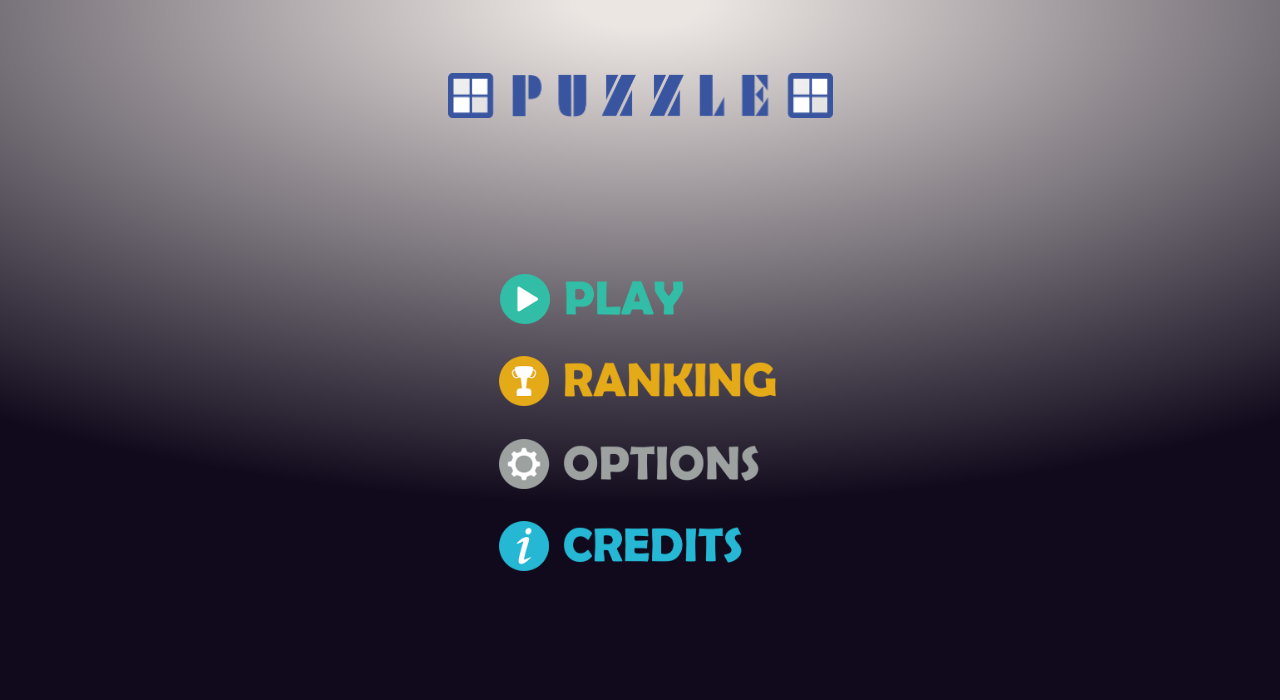
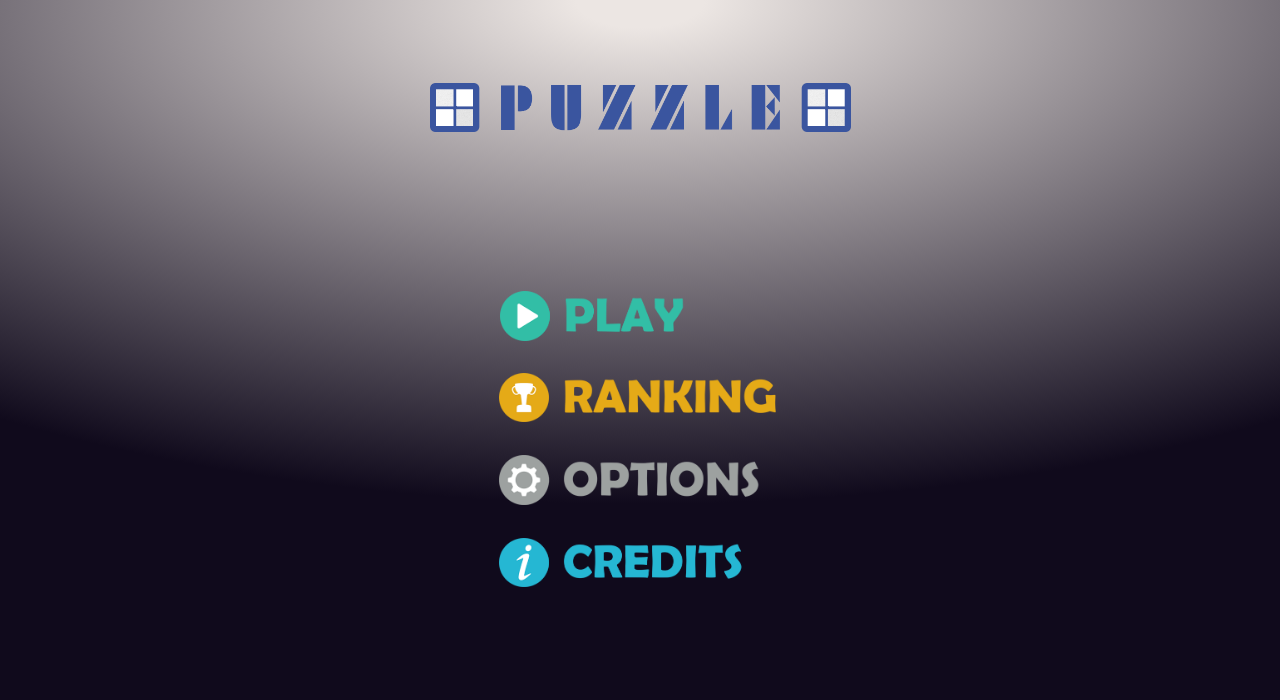
Before and after one commit to sedan7001/ionic-hybrid-app-puzzle, a website: page www/index.html in a window 1280 px wide. Shown: the top 700 px of the page. Drawn offline with Linux system fonts and the light colour scheme.

```diff
--- a/www/index.css
+++ b/www/index.css
@@ -66,38 +66,41 @@
     height: 100%;
 }
 
-#Image6 {
+#Image6
+{
     border: 0px #000000 solid;
-    border-radius : 5px;
+    -moz-border-radius: 5px;
+    -webkit-border-radius: 5px;
+    border-radius: 5px;
     padding: 0px 0px 0px 0px;
     left: 0;
     top: 0;
     width: 100%;
     height: 100%;
-
 }
-
-#Image7 {
+#Image7
+{
     border: 0px #000000 solid;
-    border-radius : 5px;
+    -moz-border-radius: 5px;
+    -webkit-border-radius: 5px;
+    border-radius: 5px;
     padding: 0px 0px 0px 0px;
     left: 0;
     top: 0;
     width: 100%;
     height: 100%;
-
 }
-
-#Image8 {
+#Image8
+{
     border: 0px #000000 solid;
-    border-radius : 5px;
+    -moz-border-radius: 5px;
+    -webkit-border-radius: 5px;
+    border-radius: 5px;
     padding: 0px 0px 0px 0px;
     left: 0;
     top: 0;
     width: 100%;
     height: 100%;
-    position: relative;
-
 }
 img{
     -webkit-transition: all 0.1s;
--- a/www/index.html
+++ b/www/index.html
@@ -14,16 +14,16 @@
 </head>
 <body id="body">
 <div id="container">
-    <div id="wb_Image1" style="position:absolute;left:49px;top:117px;width:623px;height:72px;z-index:0;">
+    <div id="wb_Image1" style="position:absolute;left:19px;top:133px;width:683px;height:80px;z-index:0;">
         <img src="images/puzzle5.png" id="Image1" alt=""></div>
-    <div id="wb_Image3" style="position:absolute;left:133px;top:439px;width:303px;height:80px;z-index:1;">
-        <img src="images/play.png" id="Image3" alt=""></div>
-    <div id="wb_Image4" style="position:absolute;left:132px;top:570px;width:457px;height:81px;z-index:2;">
+    <div id="wb_Image3" style="position:absolute;left:133px;top:465px;width:303px;height:80px;z-index:1;">
+        <a href="./page1.html"><img src="images/play.png" id="Image3" alt=""></a></div>
+    <div id="wb_Image4" style="position:absolute;left:132px;top:596px;width:457px;height:81px;z-index:2;">
         <img src="images/ranking.png" id="Image4" alt=""></div>
-    <div id="wb_Image5" style="position:absolute;left:132px;top:834px;width:398px;height:80px;z-index:3;">
+    <div id="wb_Image5" style="position:absolute;left:132px;top:860px;width:398px;height:80px;z-index:3;">
         <img src="images/credits.png" id="Image5" alt=""></div>
-    <div id="wb_Image2" style="position:absolute;left:132px;top:702px;width:423px;height:80px;z-index:4;">
-        <img src="images/options.png" id="Image2" alt=""></div>
+    <div id="wb_Image2" style="position:absolute;left:132px;top:728px;width:423px;height:80px;z-index:4;">
+        <a href="./page2.html"><img src="images/options.png" id="Image2" alt=""></a></div>
     <div id="wb_Image6" style="position:absolute;left:179px;top:1124px;width:66px;height:66px;z-index:5;">
         <img src="images/twitter.png" id="Image6" alt=""></div>
     <div id="wb_Image7" style="position:absolute;left:327px;top:1124px;width:66px;height:66px;z-index:6;">
```
